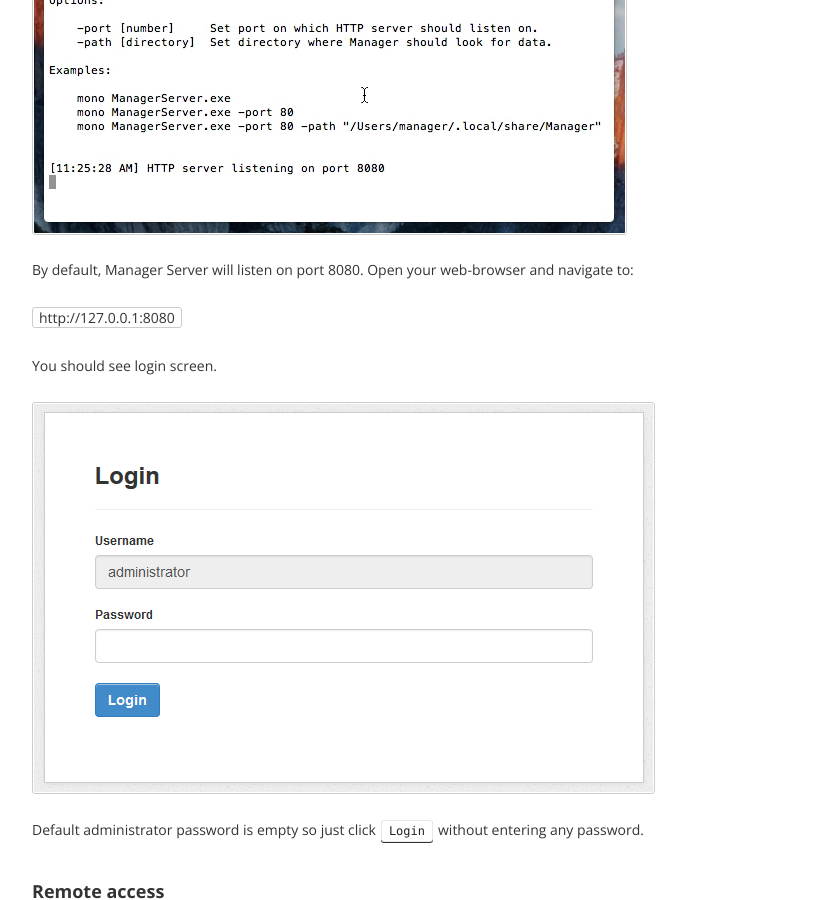
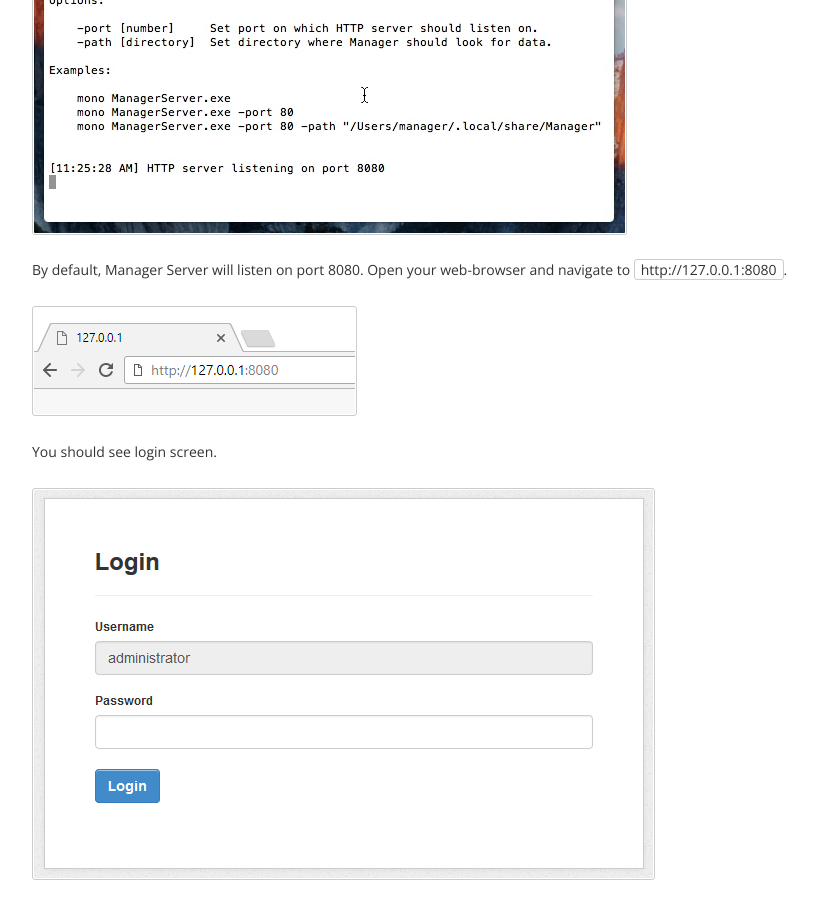
Before and after one commit to 3etechinns/www.manager.io, a Jekyll site: the page built from server/installation/mac/index.html, in a window 1280 px wide and 900 px high, scrolled down 1360 px. Shown: the whole window, without its empty margins (138-955 px from the left). Built offline with Jekyll 4.4.1, drawn with Linux system fonts in a browser that asks for light colours; nearby versions of some CDN libraries; comment, search, counter and statistics services are not loaded.

Commit message:
no message

```diff
--- a/server/installation/index.html
+++ b/server/installation/index.html
@@ -5,7 +5,7 @@ title: Installation
 <style>li { margin-bottom: 5px; }i.fa-li { opacity: 0.5; margin-top: 3px }</style>
 <p>Articles about getting server edition up and running for the first time.</p>
 <ul class="fa-ul" style="margin-bottom: 20px">
+<li><i class="fa-li fa fa-book"></i><a href="/server/installation/windows">Windows</a></li>
 <li><i class="fa-li fa fa-book"></i><a href="/server/installation/mac">Mac</a></li>
 <li><i class="fa-li fa fa-book"></i><a href="/server/installation/ubuntu">Ubuntu</a></li>
-<li><i class="fa-li fa fa-book"></i><a href="/server/installation/windows">Windows</a></li>
 </ul>
--- a/server/installation/mac/index.html
+++ b/server/installation/mac/index.html
@@ -27,9 +27,9 @@ title: Mac
 
 <p><img src="console.png"></p>
 
-<p>By default, Manager Server will listen on port 8080. Open your web-browser and navigate to:</p>
+<p>By default, Manager Server will listen on port 8080. Open your web-browser and navigate to <code>http://127.0.0.1:8080</code>.</p>
 
-<p><code>http://127.0.0.1:8080</code></p>
+<p><img src="address.png"></p>
 
 <p>You should see login screen.</p>
 
--- a/server/installation/ubuntu/index.html
+++ b/server/installation/ubuntu/index.html
@@ -49,9 +49,9 @@ apt-get update</code></pre>
 
 <h3>Connecting to Manager Server</h3>
 
-<p>By default, Manager Server will listen on port 8080. Open your web-browser and navigate to:</p>
+<p>By default, Manager Server will listen on port 8080. Open your web-browser and navigate to <code>http://127.0.0.1:8080</code>.</p>
 
-<p><code>http://127.0.0.1:8080</code></p>
+<p><img src="address.png"></p>
 
 <p>You should see login screen.</p>
 
--- a/server/installation/windows/index.html
+++ b/server/installation/windows/index.html
@@ -27,9 +27,9 @@ title: Windows
 
 <p><img src="console.png"></p>
 
-<p>By default, Manager Server will listen on port 8080. Open your web-browser and navigate to:</p>
+<p>By default, Manager Server will listen on port 8080. Open your web-browser and navigate to <code>http://127.0.0.1:8080</code>.</p>
 
-<p><code>http://127.0.0.1:8080</code></p>
+<p><img src="address.png"></p>
 
 <p>You should see login screen.</p>
 
```
Also changed, not shown: server/installation/mac/address.png (added), server/installation/ubuntu/address.png (added), server/installation/windows/address.png (added).
